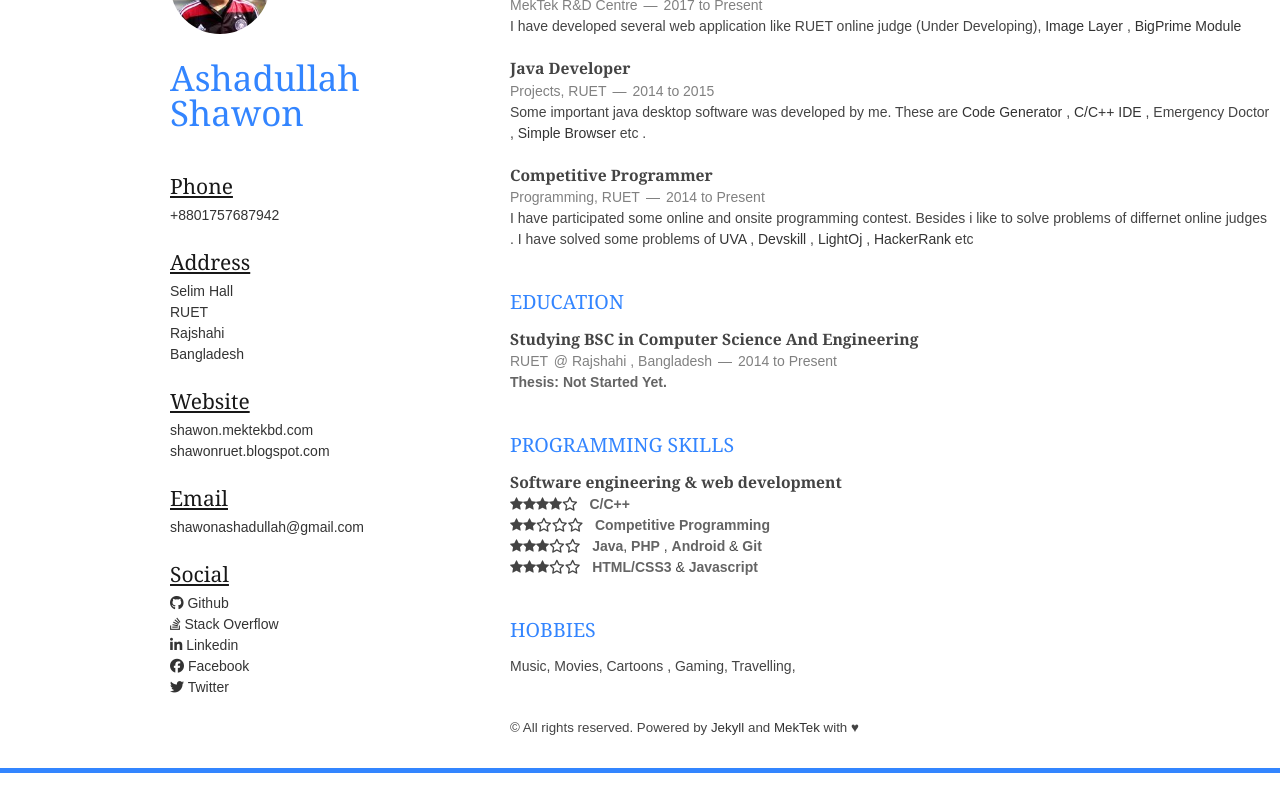
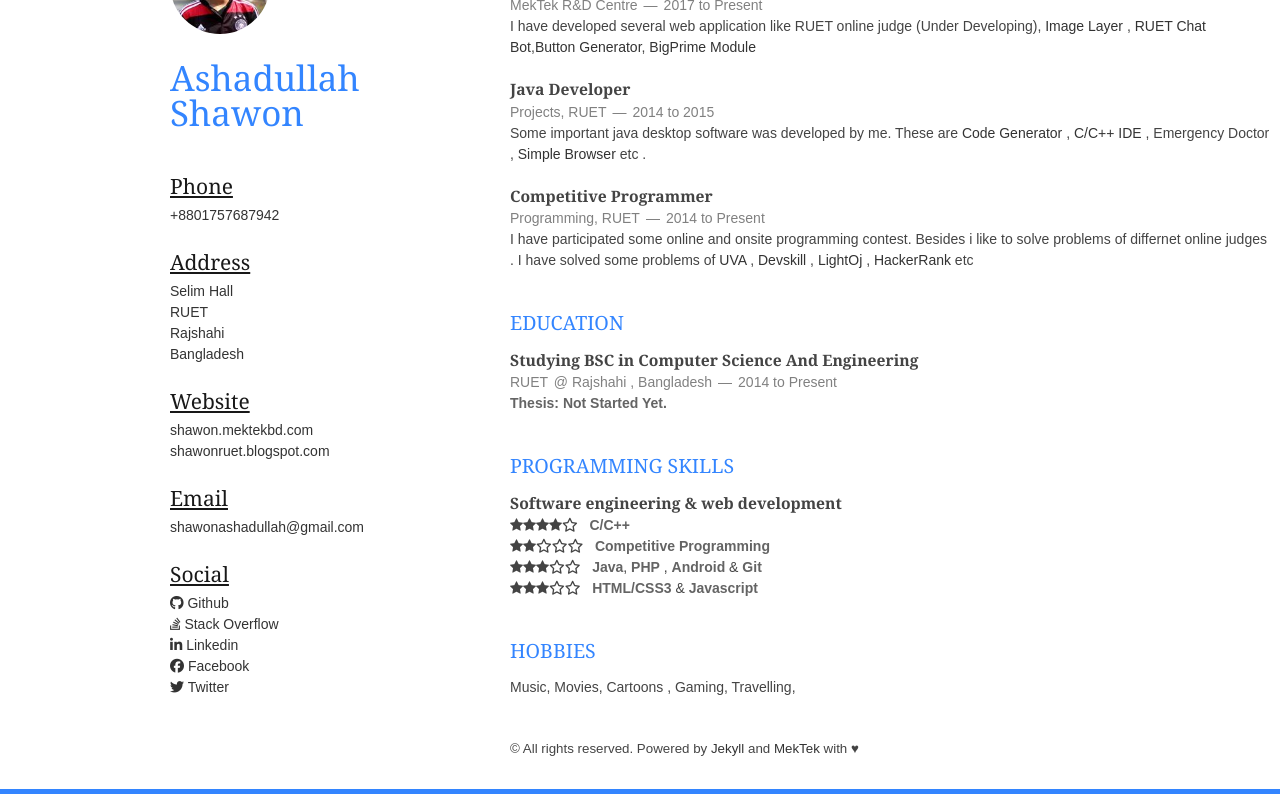
Before and after one commit to MekTekBD/shawon, a Jekyll site: the page built from resume.html, in a window 1280 px wide, cut to the strip 153-947 px from the top of the page. Built offline with Jekyll 4.4.1, drawn with Linux system fonts in a browser that asks for light colours; nearby versions of some CDN libraries; library files that are not in the unit come from our copies; before the commit the page ends 926 px from its top, so only the background shows below that.

Commit message:
Update resume.html

```diff
--- a/resume.html
+++ b/resume.html
@@ -110,7 +110,7 @@
             <h1>Web Developer</h1>
             <span><address>MekTek R&D Centre</address><time>2017 to Present</time></span>
         </header>
-        <p>I have developed several web application like RUET online judge (Under Developing), <a href="http://ruet13.freeiz.com">Image Layer</a> , <a href="https://www.npmjs.com/package/bigprime">BigPrime Module</a> </p>
+        <p>I have developed several web application like RUET online judge (Under Developing), <a href="http://ruet13.freeiz.com">Image Layer</a> , <a href="http://ruetchatbot.rf.gd">RUET Chat Bot</a>,<a href="http://shawon.github.io/generator.html">Button Generator</a>, <a href="https://www.npmjs.com/package/bigprime">BigPrime Module</a> </p>
     </article>
     <article>
         <header>
```
